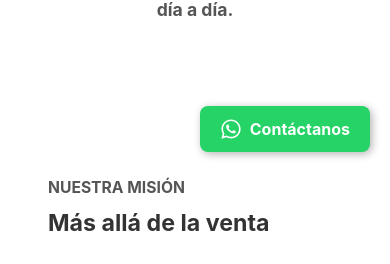
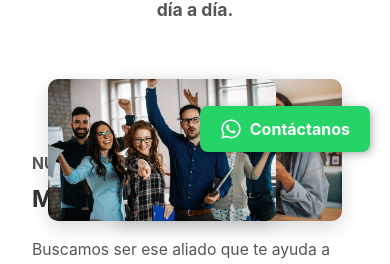
Before and after one commit to Javiermu97/impattopyproyect, a Next.js app: page /sobre-nosotros in a window 390 px wide. Shown: the part 672-936 px from the top of the page. Built offline with nearby package versions, Linux system fonts and the light colour scheme; no server answers.

Commit message:
Primer commit

```diff
--- a/app/globals.css
+++ b/app/globals.css
@@ -2762,7 +2762,7 @@ body {
   color: #555;
 }
 
-/* --------- RESPONSIVO (tablet y móvil) — SOLUCIÓN FINAL --------- */
+/* --------- RESPONSIVO (tablet y móvil) — SOLUCIÓN MEJORADA --------- */
 @media (max-width: 1024px) {
   .philosophy-container {
     flex-direction: column;
@@ -2770,49 +2770,35 @@ body {
     gap: 2rem;
   }
 
-  /* Ajuste para superposición: Necesitamos altura fija para contener absolutos */
   .philosophy-image-container {
     position: relative;
-    /* Eliminamos flex-direction: column y display: flex */
     width: 100%;
-    max-width: 450px; /* Limitamos el ancho para que quepan los offsets */
-    margin: 2rem auto 2rem auto;
-    height: 380px; /* Nueva altura fija para la superposición */
-  }
-
-  /* Volvemos a usar posición absoluta y tamaño ajustado para la superposición */
+    max-width: 500px;
+    height: 350px; /* Mantenemos una altura fija para la superposición */
+    margin: 0 auto 2rem auto;
+    min-width: unset;
+  }
+
+  /* Mantenemos las imágenes en posición absoluta para la superposición */
   .philosophy-img {
     position: absolute;
-    width: 75%; /* Las hacemos más pequeñas para que el offset funcione */
-    height: 90%; /* Ajustamos la altura */
-    border-radius: 8px;
+    width: 80%;
+    border-radius: 10px;
     object-fit: cover;
-    box-shadow: 0 6px 18px rgba(0, 0, 0, 0.2);
-    /* Reseteamos estilos que no deben aplicarse aquí */
-    margin: 0;
-  }
-
-  /* --- 1) IMAGEN DE ATRÁS (GRUPO) --- */
+    box-shadow: 0 6px 18px rgba(0, 0, 0, 0.15);
+  }
+
+  /* Ajustamos posiciones para tablet */
   .philosophy-img-bg {
+    top: 0;
+    right: 0;
     width: 75%;
-    /* Posición: Arriba y a la izquierda */
-    top: 0;
+  }
+
+  .philosophy-img-fg {
+    top: 25%;
     left: 0;
-    right: auto;
-    bottom: auto;
-    z-index: 1;
-    /* Eliminamos el margin-bottom negativo que se usaba para el apilamiento simple */
-  }
-
-  /* --- 2) IMAGEN DE FRENTE (MUJER) --- */
-  .philosophy-img-fg {
     width: 75%;
-    /* Posición: Abajo y a la derecha, superponiéndose */
-    bottom: 0;
-    right: 0;
-    left: auto;
-    top: auto;
-    z-index: 2;
   }
 
   .philosophy-content {
@@ -2821,25 +2807,39 @@ body {
   }
 }
 
-/* móvil */
+/* móvil - ajustes específicos */
 @media (max-width: 640px) {
+  .philosophy-section {
+    padding: 3rem 1rem;
+  }
+
   .philosophy-image-container {
-    max-width: 95%; /* Aseguramos que ocupe casi todo el ancho */
-    height: 300px; /* Reducimos la altura en móvil */
-    margin: 1.5rem auto 1.5rem auto;
-  }
-
+    max-width: 100%;
+    height: 300px; /* Altura reducida para móviles */
+    margin-bottom: 1.5rem;
+  }
+
+  /* Ajustamos posiciones para móviles */
   .philosophy-img {
-    width: 70%; /* Reducimos el tamaño de la imagen */
-    height: 90%;
-  }
-
-  /* Eliminamos la regla de margin-bottom que ya no aplica en este nuevo método */
-  /* .philosophy-img-bg { margin-bottom: -1.5rem; } */
+    width: 85%;
+  }
+
+  .philosophy-img-bg {
+    top: 5%;
+    right: 5%;
+    width: 70%;
+  }
+
+  .philosophy-img-fg {
+    top: 20%;
+    left: 5%;
+    width: 70%;
+  }
 
   .philosophy-content h2 {
     font-size: 1.45rem;
   }
+
   .philosophy-content p {
     font-size: 0.98rem;
     line-height: 1.7;
```
